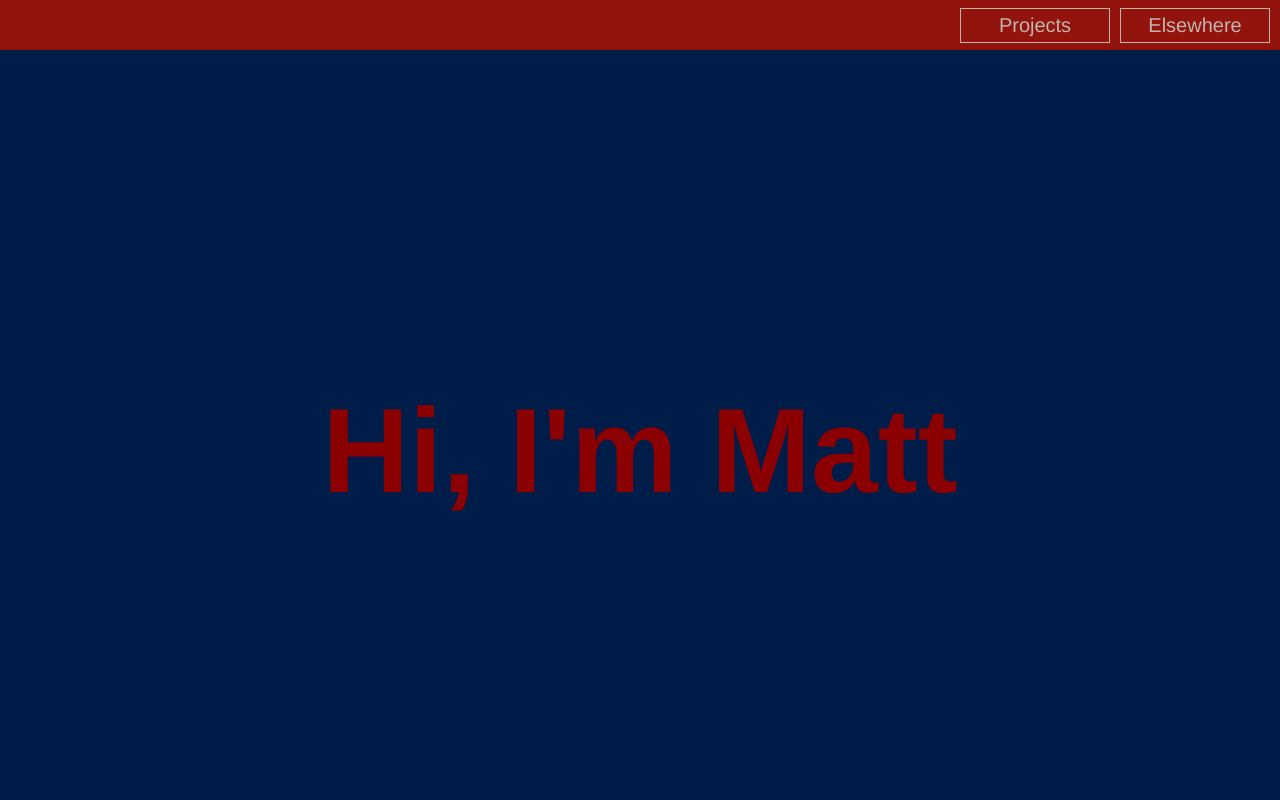
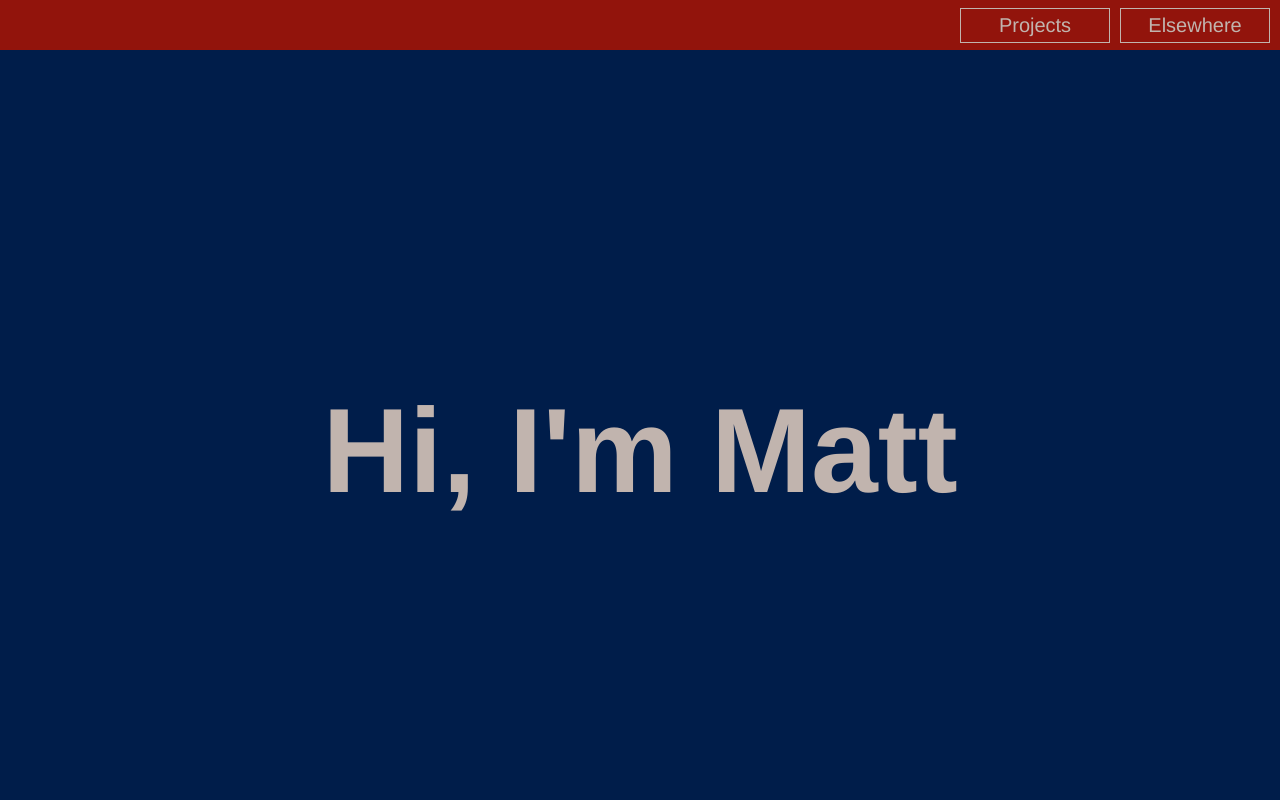
Before and after one commit to MattSNZ/mattsnz.github.io, a plain HTML site: page FCC_test/index.html in a window 1280 px wide. Shown: the top 800 px of the page. Drawn offline with Linux system fonts and the light colour scheme; a script that the page names is missing.

Commit message:
update section heading color

```diff
--- a/FCC_test/index.css
+++ b/FCC_test/index.css
@@ -38,7 +38,7 @@
     background-color: var(--secondary-color);
     font-size: 10vh;
     justify-content: center;
-    color: #8b0000;
+    color: var(--text-color);
     display: flex;
     align-items: center;
 }
```
